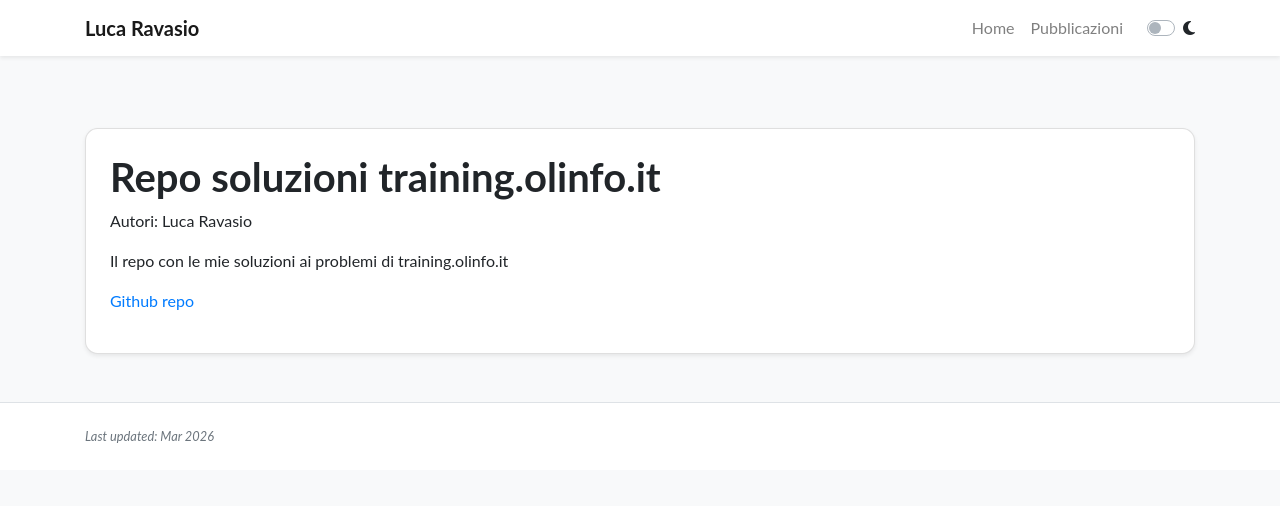
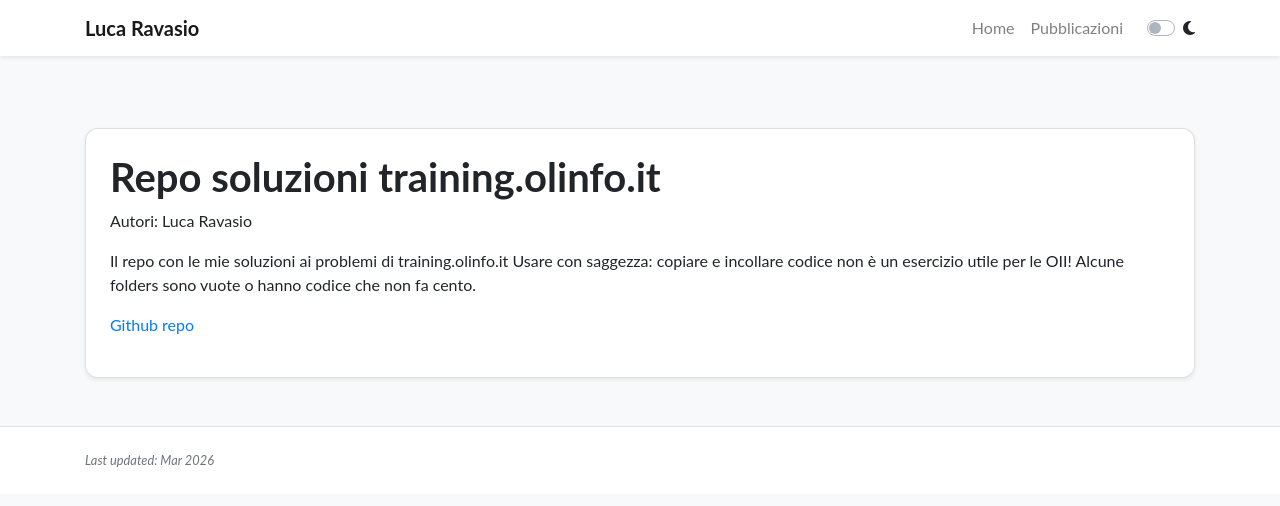
Before and after one commit to ravasioluca/ravasioluca.github.io, a Jekyll site: the page built from _publications/2024/ESERCIZI_OII.md, in a window 1280 px wide. Shown: the top 506 px of the page. Built offline with Jekyll 4.4.1, drawn with Linux system fonts in a browser that asks for light colours.

Commit message:
Longer description

```diff
--- a/_publications/2024/ESERCIZI_OII.md
+++ b/_publications/2024/ESERCIZI_OII.md
@@ -12,6 +12,8 @@
 # semantic_scholar_id: 204e3073870fae3d05bcbc2f6a8e263d9b72e776  # use this to retrieve citation count
 abstract: >-
   Il repo con le mie soluzioni ai problemi di training.olinfo.it
+  Usare con saggezza: copiare e incollare codice non è un esercizio utile per le OII!
+  Alcune folders sono vuote o hanno codice che non fa cento.
 # cover:          /assets/images/covers/cover3.jpg
 authors:
   - Luca Ravasio
```
